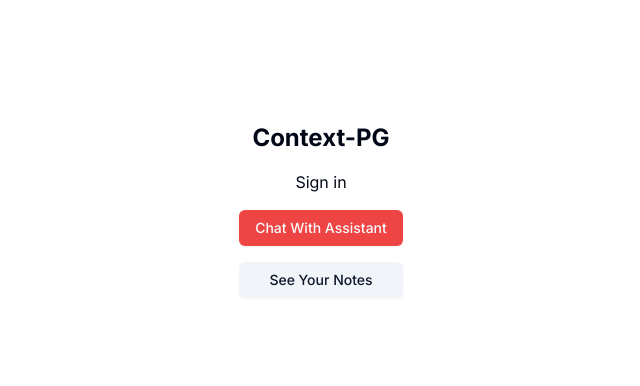
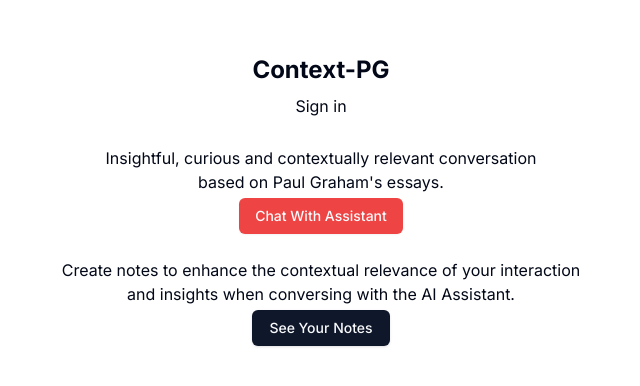
Before and after one commit to jmor1234/pg-ai, a Next.js app: page / in a window 1280 px wide. Shown: the part 198-584 px from the top of the page, without its empty margins (319-959 px from the left). Built offline with nearby package versions, Linux system fonts and the light colour scheme; no server answers.

Commit message:
home page simple updates

```diff
--- a/app/page.tsx
+++ b/app/page.tsx
@@ -7,26 +7,41 @@ const HomePage = () => {
   const { userId } = auth();
   return (
     <div className="flex flex-col h-screen items-center justify-center">
-      <div className="flex flex-col space-y-4">
+      <div className="flex flex-col space-y-2 mb-4">
         <div className="flex flex-col items-center">
           <UserButton />
         </div>
         <h1 className="text-2xl font-bold text-center">Context-PG</h1>
-        <Button className="border border-gray-300" variant="outline" asChild>
+        <Button className="border border-gray-300" variant="ghost" asChild>
           {userId ? <SignOutButton /> : <SignInButton />}
         </Button>
-        <Button className="" variant="destructive" asChild>
+      </div>
+      <div className="flex flex-col my-2 gap-4">
+        <div className="flex flex-col items-center justify-center my-1 gap-1">
+          <p className="max-w-prose text-center">
+            Insightful, curious and contextually relevant conversation <br></br>{" "}
+            based on Paul Graham&apos;s essays.
+          </p>
+          <Button className="max-w-fit" variant='destructive' asChild>
             <Link href="/chats/pg-notes">Chat With Assistant</Link>
           </Button>
+        </div>
+      </div>
+      <div className="flex flex-col my-2 gap-4">
+        <div className="flex flex-col items-center justify-center my-1 gap-1">
+          <p className="max-w-prose text-center">
+            Create notes to enhance the contextual relevance of your interaction <br></br>
+            and insights when conversing with the AI Assistant.
+          </p>
           <Button
-          className=""
-          variant="secondary"
+            className="max-w-fit border border-primary/50"
             asChild
           >
             <Link href="/notes">See Your Notes</Link>
           </Button>
         </div>
       </div>
+    </div>
   );
 };
 
```
Lines whose indentation alone changed are shown as unchanged.
